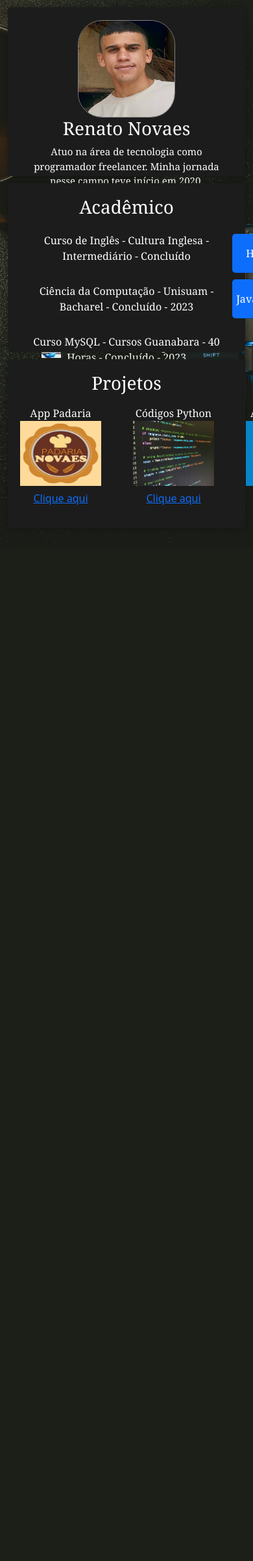
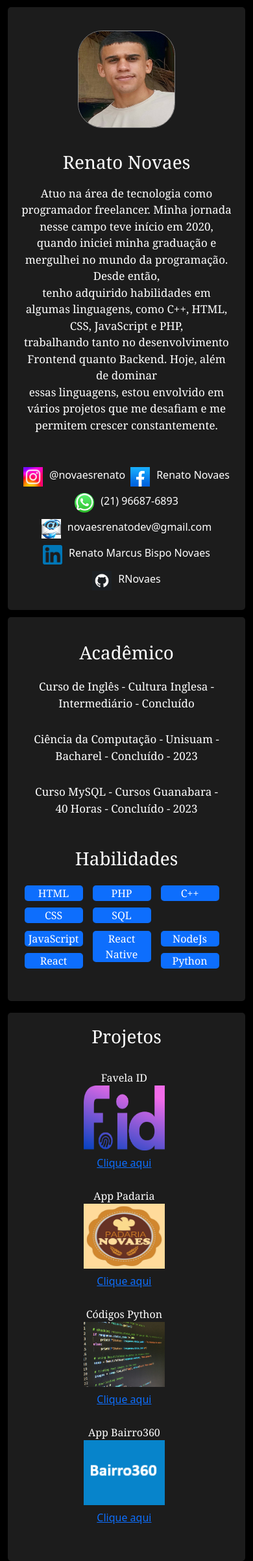
Before and after one commit to RNovaes/portfolio, a PHP site: page / in a window 390 px wide; the page is wider, and only the part inside the window is pictured. Shown: that part at 65% size. Before the commit the page ends 836 px from the top of that part, so only its background shows below. Run offline with PHP 8.4, Linux system fonts and the light colour scheme.

Commit message:
Responsividade

```diff
--- a/index.css
+++ b/index.css
@@ -45,16 +45,16 @@ body {
     color: white;
 }
 
-.textoNome{
+.textoNome {
     font-family: Georgia, 'Times New Roman', Times, serif;
 }
 
-.textoDados{
+.textoDados {
     font-size: 15px;
     font-family: Georgia, 'Times New Roman', Times, serif;
 }
 
-.redes{
+.redes {
     display: flex;
     flex-direction: row;
 }
@@ -65,7 +65,7 @@ body {
     margin-right: 10px;
 }
 
-.dados{
+.dados {
     color: white;
     text-align: center;
     margin: 0px auto;
@@ -75,7 +75,7 @@ body {
     justify-content: space-around;
 }
 
-.contatos{
+.contatos {
     color: white;
 }
 
@@ -96,22 +96,22 @@ body {
     color: white;
 }
 
-.dadosAcademicos{
+.dadosAcademicos {
     text-align: center;
     font-family: Georgia, 'Times New Roman', Times, serif;
 }
 
-.dadosHabilidades{
+.dadosHabilidades {
     text-align: center;
     font-family: Georgia, 'Times New Roman', Times, serif;
 }
 
-.formacao{
+.formacao {
     padding: 15px;
     font-family: Georgia, 'Times New Roman', Times, serif;
 }
 
-.fonteHabilidades{
+.fonteHabilidades {
     margin-bottom: 25px;
 }
 
@@ -151,7 +151,7 @@ body {
     color: white;
 }
 
-.fonteProjetos{
+.fonteProjetos {
     font-family: Georgia, 'Times New Roman', Times, serif;
 }
 
@@ -161,7 +161,7 @@ body {
     justify-content: center;
 }
 
-.fotoProjetos{
+.fotoProjetos {
     width: 125px;
     height: 100px;
 }
@@ -183,8 +183,97 @@ body {
     background-color: rgba(0, 0, 0, 0.8);
 }
 
-.modal-body{
+.modal-body {
     display: flex;
     flex-direction: column;
     align-items: center;
 }
+
+
+@media (max-width: 800px) {
+
+    body{
+        background-color: black;
+    }
+
+    .back {
+        background-image: none;
+    }
+
+    #MeusDados {
+        display: flex;
+        flex-direction: column;
+        flex-wrap: nowrap;
+        justify-content: center;
+        align-items: center;
+        height: 110%;
+    }
+
+    .photo {
+        margin-top: 5%;
+    }
+
+    .dados {
+        display: flex;
+        flex-direction: column;
+        justify-content: center;
+    }
+
+    .textoDados {
+        margin-top: 3%;
+        font-size: 17px;
+    }
+
+    .contatos {
+        display: flex;
+        flex-direction: row;
+        flex-wrap: wrap;
+        justify-content: space-around;
+    }
+
+    #Academico {
+        height: 70%;
+        display: flex;
+        flex-direction: column;
+        flex-wrap: nowrap;
+        justify-content: center;
+        align-items: center;
+    }
+
+    .dadosAcademicos{
+        margin-bottom: 5%;
+    }
+
+    .formacao {
+        font-size: 17px;
+    }
+
+    .dadosHabilidades {
+        display: flex;
+        flex-direction: column;
+        margin-top: 5%;
+    }
+
+    .butoes {
+        display: flex;
+        flex-direction: column;
+        height: 70px;
+        flex-wrap: wrap;
+        justify-content: flex-start;
+    }
+
+    #Projetos{
+        height: 100%;
+        margin-top: 5%;
+    }
+
+    .projetos {
+        display: flex;
+        flex-direction: column;
+        justify-content: center;
+        margin-top: 5%;
+    }
+
+}
+
+@media (max-width: 600px) {}
```
